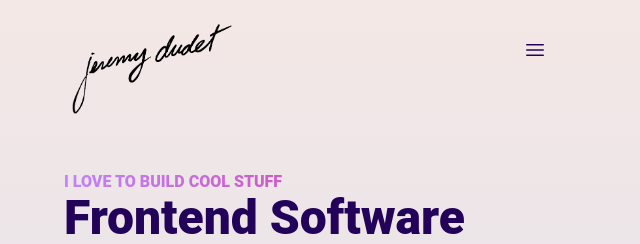
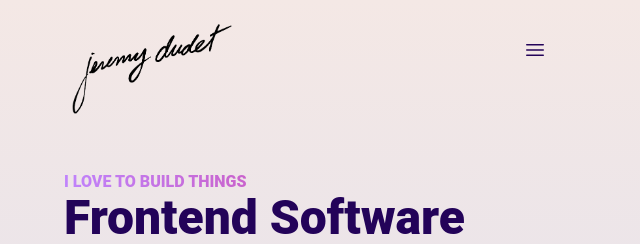
Before and after one commit to JeremyDudet/portfolio, an Astro site: page / in a window 1280 px wide. Shown: the top 244 px of the page, 320-960 px from the left. Built offline with nearby package versions, Linux system fonts and the light colour scheme; Astro itself is replaced by a stand-in of ours.

Commit message:
change "I like to build things"

```diff
--- a/src/pages/index.astro
+++ b/src/pages/index.astro
@@ -17,7 +17,7 @@ import Socials from "../components/Socials.astro";
         <h3
           class="font-black text-md uppercase text-transparent bg-clip-text bg-gradient-to-r from-purple-400 to-pink-600"
         >
-          I love to build cool stuff
+          I love to build things
         </h3>
         <h1 class="font-black text-primary text-5xl mb-2">
           Frontend Software Developer
```
